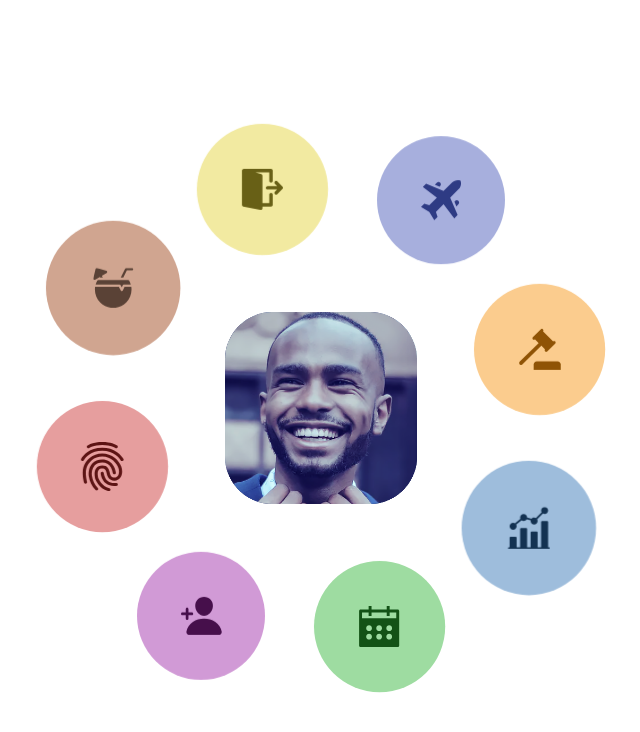
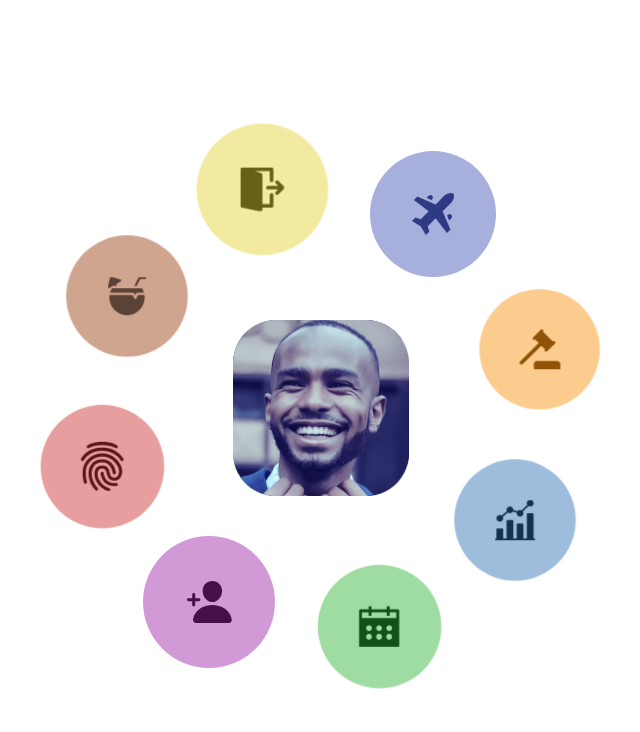
Before and after one commit to eduardomcv/seamless-orbit-css, a website: page src/index.html in a window 1280 px wide. Shown: the whole page, without its empty margins (319-959 px from the left). Drawn offline with Linux system fonts and the light colour scheme.

Commit message:
Minor touch ups

```diff
--- a/src/style.css
+++ b/src/style.css
@@ -29,7 +29,7 @@ body {
 }
 
 .orbit {
-  --img-size: 12rem;
+  --img-size: 11rem;
   --orbit-speed: 60s;
   --throb-delay: 100ms;
   --orbit-play-state: running;
@@ -75,7 +75,7 @@ body {
   --text-bg: blue;
 
   position: absolute;
-  width: 8rem;
+  width: 7.5rem;
   aspect-ratio: 1/1;
   border-radius: 50%;
   font-weight: 500;
@@ -95,7 +95,7 @@ body {
   border-radius: inherit;
   animation: orbit var(--orbit-speed) linear reverse infinite
       var(--orbit-play-state),
-    throb 1s var(--throb-delay) ease-in-out infinite alternate
+    throb 800ms var(--throb-delay) ease-in-out infinite alternate
       var(--throb-play-state);
 }
 
@@ -122,7 +122,7 @@ body {
   --icon-bg: var(--color-blue);
   --text-bg: var(--color-blue-dark);
   --throb-delay: 0ms;
-  transform: translate(15rem, 0rem);
+  transform: translate(14rem, 0rem);
 }
 
 .orbit li:nth-child(2) {
@@ -136,7 +136,7 @@ body {
   --icon-bg: var(--color-pink);
   --text-bg: var(--color-pink-dark);
   --throb-delay: 1000ms;
-  transform: translate(0rem, 15rem);
+  transform: translate(0rem, 14rem);
 }
 
 .orbit li:nth-child(4) {
@@ -150,7 +150,7 @@ body {
   --icon-bg: var(--color-brown);
   --text-bg: var(--color-brown-dark);
   --throb-delay: 2000ms;
-  transform: translate(-15rem, 0rem);
+  transform: translate(-14rem, 0rem);
 }
 
 .orbit li:nth-child(6) {
@@ -164,7 +164,7 @@ body {
   --icon-bg: var(--color-purple);
   --text-bg: var(--color-purple-dark);
   --throb-delay: 3000ms;
-  transform: translate(0rem, -15rem);
+  transform: translate(0rem, -14rem);
 }
 
 .orbit li:nth-child(8) {
@@ -182,6 +182,6 @@ body {
 
 @keyframes throb {
   100% {
-    scale: 1.05;
+    scale: 1.1;
   }
 }
```
